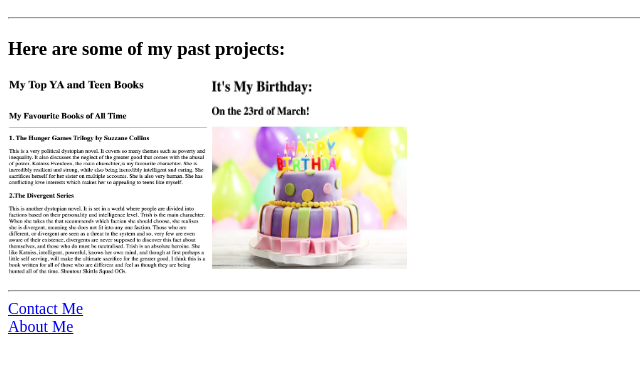
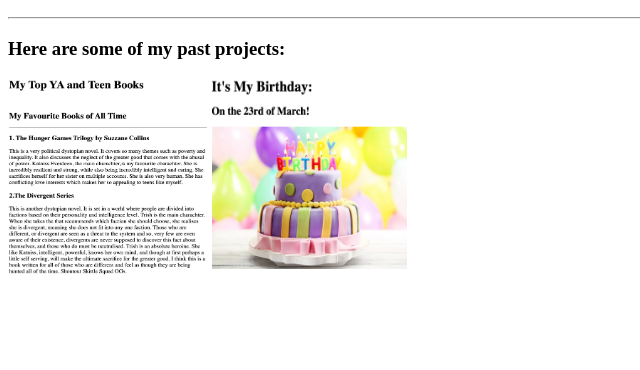
Before and after one commit to Rubiks64/html-portfolio, a plain HTML site: page index.html in a window 1280 px wide. Shown: the part 110-480 px from the top of the page, without its empty margins (0-640 px from the left). Drawn offline with Linux system fonts and the light colour scheme.

Commit message:
Update index.html

```diff
--- a/index.html
+++ b/index.html
@@ -20,10 +20,7 @@
             <img src="./assets/images/myBirthdayInvitation.png" alt="Image of a website with the title It's My Birthday"
                 height="200" width="200"></a>
         </a>
-        <hr>
-        <a href="./public/contact.html">Contact Me</a>
-        <br>
-        <a href="./public/about.html">About Me</a>
+
     </body>
 </html>
 <!-- TODO 1: Create the HTML Boilerplate. DONE.-->
```
